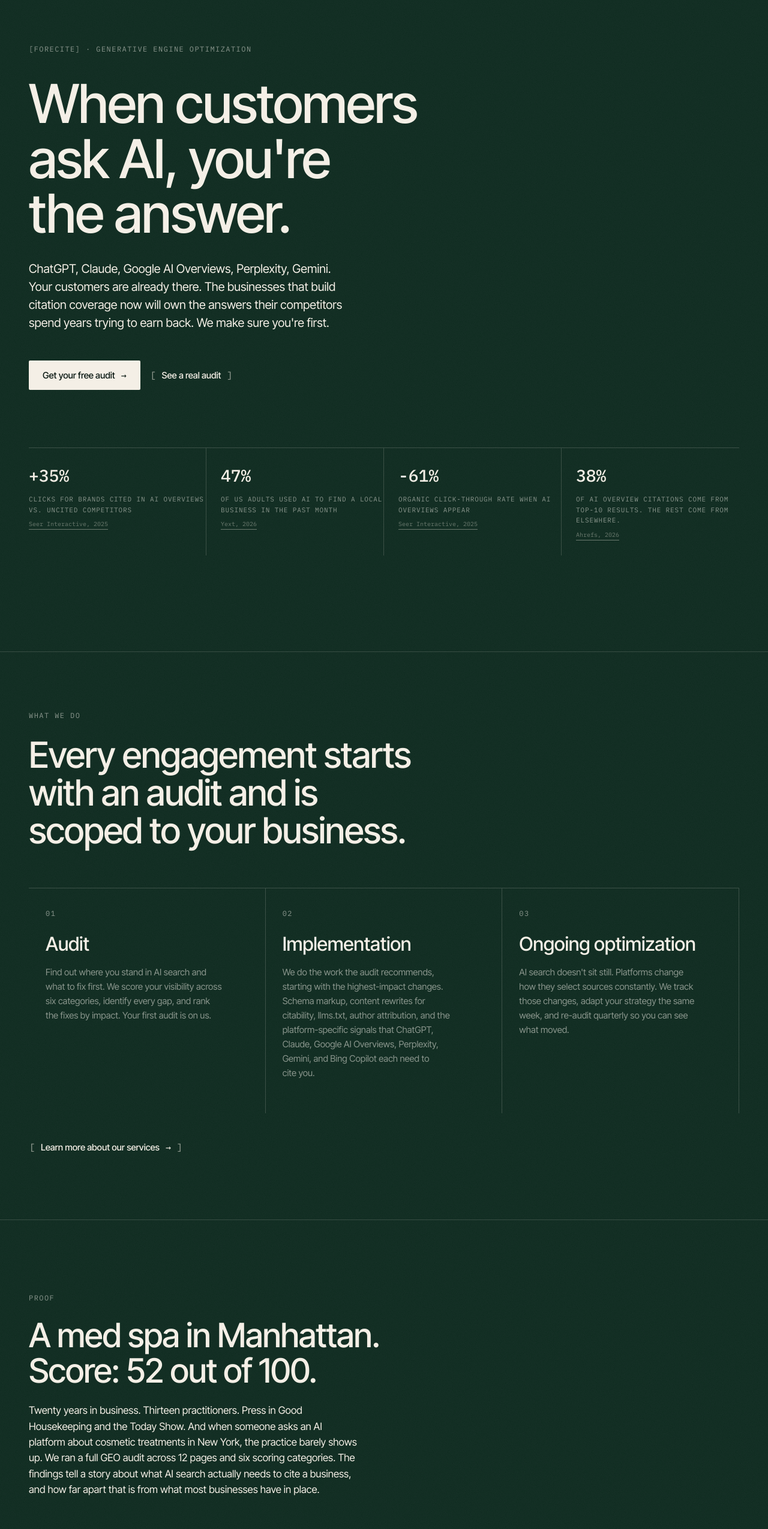
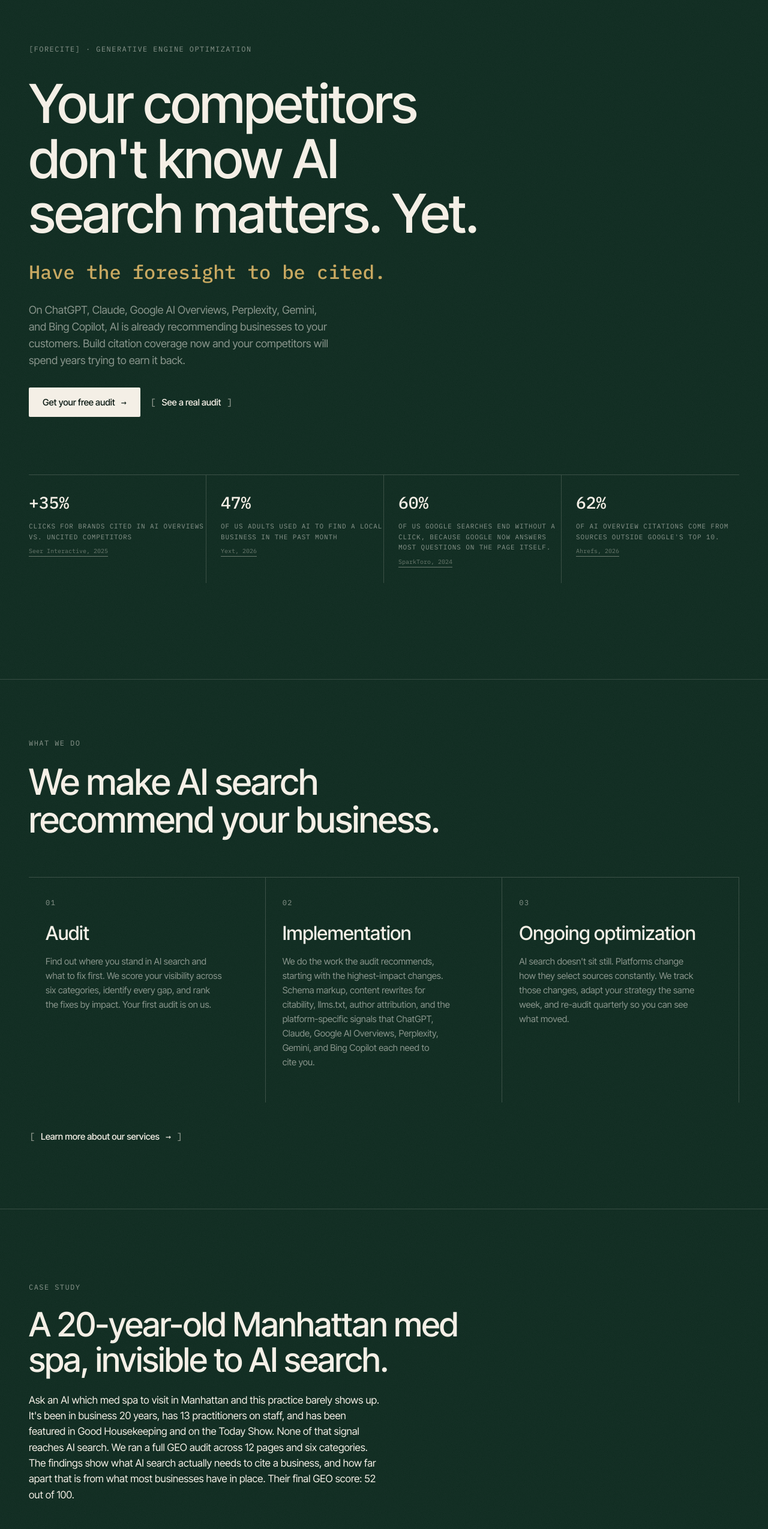
Before and after one commit to InvisibleJaguar90/forecite-site, a React (Vite) app: page / in a window 1280 px wide. Shown: the part 140-2689 px from the top of the page at 60% size. Built offline with nearby package versions, Linux system fonts and the light colour scheme.

Commit message:
Session 3 Home: H1, foresight tagline, combined paragraph, stats, case study restructure, nav rename

```diff
--- a/src/components/Footer.jsx
+++ b/src/components/Footer.jsx
@@ -3,7 +3,7 @@ import { Link } from 'react-router-dom';
 const SITEMAP = [
   { to: '/', label: 'Home' },
   { to: '/services', label: 'Services' },
-  { to: '/audit', label: 'Audit showcase' },
+  { to: '/audit', label: 'Case study' },
   { to: '/about', label: 'About' },
   { to: '/faq', label: 'FAQ' },
   { to: '/contact', label: 'Contact' },
--- a/src/components/TopBar.jsx
+++ b/src/components/TopBar.jsx
@@ -5,7 +5,7 @@ import { Bracketed, Button } from './Atoms.jsx';
 const NAV_ITEMS = [
   { to: '/', label: 'Home', end: true },
   { to: '/services', label: 'Services' },
-  { to: '/audit', label: 'Audit showcase' },
+  { to: '/audit', label: 'Case study' },
   { to: '/about', label: 'About' },
   { to: '/faq', label: 'FAQ' },
 ];
--- a/src/pages/Home.jsx
+++ b/src/pages/Home.jsx
@@ -5,8 +5,8 @@ import Meta from '../components/Meta.jsx';
 const STATS = [
   ['+35%', 'clicks for brands cited in AI Overviews vs. uncited competitors', 'https://www.seerinteractive.com/insights/aio-impact-on-google-ctr-september-2025-update', 'Seer Interactive, 2025'],
   ['47%', 'of US adults used AI to find a local business in the past month', 'https://www.yext.com/blog/7-data-backed-facts-on-ai-trust-and-consumer-decision-making-in-2026', 'Yext, 2026'],
-  ['-61%', 'organic click-through rate when AI Overviews appear', 'https://www.seerinteractive.com/insights/aio-impact-on-google-ctr-september-2025-update', 'Seer Interactive, 2025'],
-  ['38%', 'of AI Overview citations come from top-10 results. The rest come from elsewhere.', 'https://ahrefs.com/blog/ai-seo-statistics/', 'Ahrefs, 2026'],
+  ['60%', 'of US Google searches end without a click, because Google now answers most questions on the page itself.', 'https://sparktoro.com/blog/2024-zero-click-search-study-for-every-1000-us-google-searches-only-374-clicks-go-to-the-open-web-in-the-eu-its-360/', 'SparkToro, 2024'],
+  ['62%', "of AI Overview citations come from sources outside Google's top 10.", 'https://ahrefs.com/blog/ai-seo-statistics/', 'Ahrefs, 2026'],
 ];
 
 const SERVICES = [
@@ -25,8 +25,8 @@ export default function Home() {
   return (
     <main>
       <Meta
-        title="Forecite · When customers ask AI, you're the answer."
-        description="Generative engine optimization. ChatGPT, Claude, Google AI Overviews, Perplexity, Gemini, Bing Copilot. Forecite makes sure your business is cited in the answer."
+        title="Forecite · Have the foresight to be cited."
+        description="Generative engine optimization. We get your business recommended by ChatGPT, Claude, Google AI Overviews, Perplexity, Gemini, and Bing Copilot."
         path="/"
       />
 
@@ -39,25 +39,38 @@ export default function Home() {
             fontWeight: 500,
             lineHeight: 1.02,
             letterSpacing: '-0.02em',
-            maxWidth: '14ch',
+            maxWidth: '18ch',
             margin: 0,
             textWrap: 'balance',
           }}
         >
-          When customers ask AI, you're the answer.
+          Your competitors don't know AI search matters. Yet.
         </h1>
+        <div
+          style={{
+            fontFamily: 'var(--font-mono)',
+            fontSize: 'clamp(22px, 2.6vw, 32px)',
+            fontWeight: 500,
+            lineHeight: 1.3,
+            letterSpacing: 0,
+            color: 'var(--gold-500)',
+            margin: '32px 0 0',
+          }}
+        >
+          Have the foresight to be cited.
+        </div>
         <p
           style={{
-            fontSize: 20,
-            lineHeight: 1.5,
-            maxWidth: '46ch',
-            marginTop: 32,
-            color: 'var(--bone-200)',
+            fontSize: 18,
+            lineHeight: 1.55,
+            maxWidth: '48ch',
+            marginTop: 28,
+            color: 'var(--mute-400)',
           }}
         >
-          ChatGPT, Claude, Google AI Overviews, Perplexity, Gemini. Your customers are already there. The businesses that build citation coverage now will own the answers their competitors spend years trying to earn back. We make sure you're first.
+          On ChatGPT, Claude, Google AI Overviews, Perplexity, Gemini, and Bing Copilot, AI is already recommending businesses to your customers. Build citation coverage now and your competitors will spend years trying to earn it back.
         </p>
-        <div className="flex-stack-sm" style={{ display: 'flex', gap: 16, marginTop: 48, flexWrap: 'wrap' }}>
+        <div className="flex-stack-sm" style={{ display: 'flex', gap: 16, marginTop: 32, flexWrap: 'wrap' }}>
           <Link to="/contact" style={{ textDecoration: 'none' }}>
             <Button variant="primary">
               Get your free audit <span style={{ fontFamily: 'var(--font-mono)' }}>&rarr;</span>
@@ -136,7 +149,7 @@ export default function Home() {
             margin: '0 0 64px',
           }}
         >
-          Every engagement starts with an audit and is scoped to your business.
+          We make AI search recommend your business.
         </h2>
         <div className="cards-3" style={{ display: 'grid', gridTemplateColumns: 'repeat(3, 1fr)', gap: 0 }}>
           {SERVICES.map((s) => (
@@ -173,7 +186,7 @@ export default function Home() {
         label="01 Home — Proof"
         style={{ paddingTop: 120, paddingBottom: 120, borderTop: '1px solid var(--border-bone-on-forest)' }}
       >
-        <Eyebrow style={{ marginBottom: 24 }}>Proof</Eyebrow>
+        <Eyebrow style={{ marginBottom: 24 }}>Case study</Eyebrow>
         <h2
           style={{
             fontSize: 'clamp(36px, 4.5vw, 56px)',
@@ -182,13 +195,13 @@ export default function Home() {
             lineHeight: 1.05,
             margin: '0 0 24px',
             textWrap: 'balance',
-            maxWidth: '20ch',
+            maxWidth: '24ch',
           }}
         >
-          A med spa in Manhattan. Score: 52 out of 100.
+          A 20-year-old Manhattan med spa, invisible to AI search.
         </h2>
-        <p style={{ fontSize: 17, color: 'var(--bone-200)', lineHeight: 1.55, maxWidth: '56ch', marginBottom: 36 }}>
-          Twenty years in business. Thirteen practitioners. Press in Good Housekeeping and the Today Show. And when someone asks an AI platform about cosmetic treatments in New York, the practice barely shows up. We ran a full GEO audit across 12 pages and six scoring categories. The findings tell a story about what AI search actually needs to cite a business, and how far apart that is from what most businesses have in place.
+        <p style={{ fontSize: 17, color: 'var(--bone-200)', lineHeight: 1.55, maxWidth: '60ch', marginBottom: 36 }}>
+          Ask an AI which med spa to visit in Manhattan and this practice barely shows up. It's been in business 20 years, has 13 practitioners on staff, and has been featured in Good Housekeeping and on the Today Show. None of that signal reaches AI search. We ran a full GEO audit across 12 pages and six categories. The findings show what AI search actually needs to cite a business, and how far apart that is from what most businesses have in place. Their final GEO score: 52 out of 100.
         </p>
         <Link to="/audit" style={{ textDecoration: 'none' }}>
           <Button variant="ghost">
```
